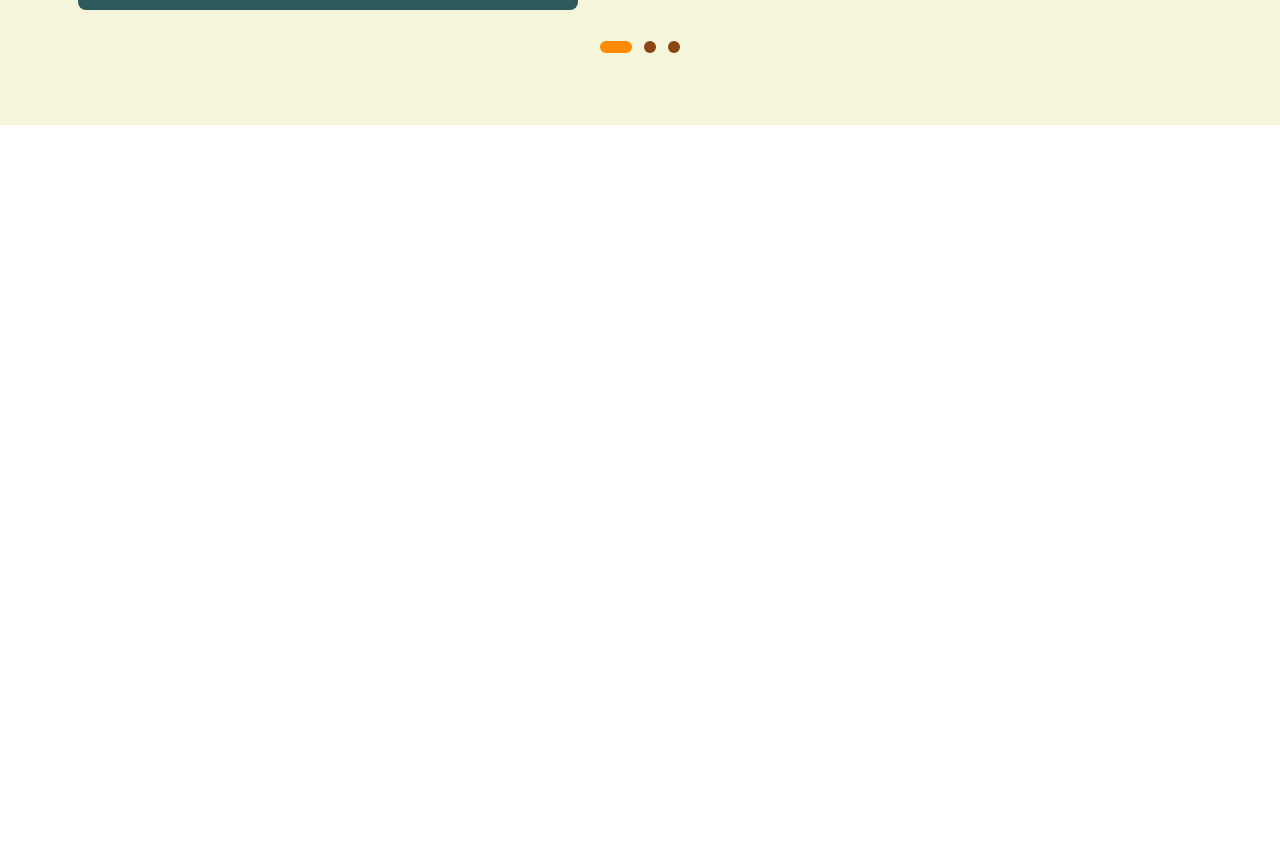
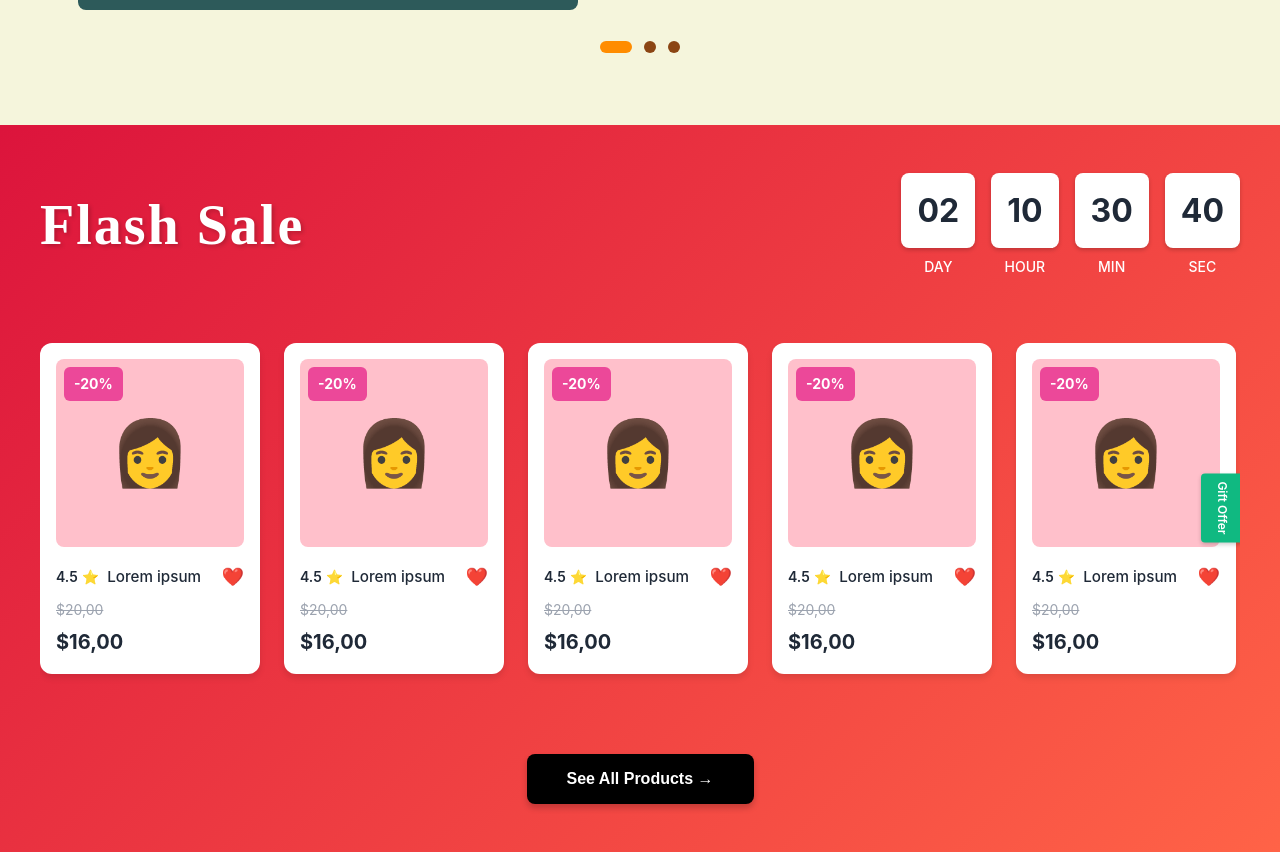
Before and after one commit to OmarFaruk00/Drago, a React (Vite) app: page / in a window 1280 px wide. Shown: the part 675-1527 px from the top of the page. Before the commit the page ends 930 px from the top, so only its background shows below. Built offline with nearby package versions, Linux system fonts and the light colour scheme; the HTML template or start-up script is replaced by a standard one.

Commit message:
Add Flash Sale section with countdown timer and product cards

```diff
--- a/src/App.jsx
+++ b/src/App.jsx
@@ -1,6 +1,7 @@
 import React from 'react'
 import Navbar from './components/Navbar'
 import Hero from './components/Hero'
+import FlashSale from './components/FlashSale'
 import './App.css'
 
 function App() {
@@ -8,6 +9,7 @@ function App() {
     <div className="App">
       <Navbar />
       <Hero />
+      <FlashSale />
       {/* Other sections will be added step by step */}
     </div>
   )
--- /dev/null
+++ b/src/components/FlashSale.css
@@ -0,0 +1,294 @@
+.flash-sale {
+  padding: 3rem 2rem;
+  background: linear-gradient(135deg, #DC143C 0%, #FF6347 100%);
+  position: relative;
+  overflow: hidden;
+}
+
+.flash-sale-header {
+  max-width: 1200px;
+  margin: 0 auto 2rem;
+  display: flex;
+  justify-content: space-between;
+  align-items: center;
+  flex-wrap: wrap;
+  gap: 2rem;
+}
+
+.flash-sale-title {
+  font-size: 3.5rem;
+  font-weight: 700;
+  color: white;
+  font-family: 'Brush Script MT', cursive;
+  text-shadow: 2px 2px 4px rgba(0, 0, 0, 0.2);
+  letter-spacing: 2px;
+}
+
+.countdown-timer {
+  display: flex;
+  gap: 1rem;
+  align-items: center;
+}
+
+.timer-segment {
+  display: flex;
+  flex-direction: column;
+  align-items: center;
+  gap: 0.5rem;
+}
+
+.timer-box {
+  background: white;
+  color: #1f2937;
+  font-size: 2rem;
+  font-weight: 700;
+  padding: 0.75rem 1rem;
+  border-radius: 8px;
+  min-width: 60px;
+  text-align: center;
+  box-shadow: 0 2px 4px rgba(0, 0, 0, 0.2);
+}
+
+.timer-label {
+  color: white;
+  font-size: 0.875rem;
+  font-weight: 500;
+  text-transform: uppercase;
+}
+
+.flash-sale-content {
+  max-width: 1200px;
+  margin: 0 auto;
+  padding: 2rem 0;
+}
+
+.products-container {
+  display: flex;
+  gap: 1.5rem;
+  overflow-x: auto;
+  padding-bottom: 1rem;
+  scrollbar-width: thin;
+  scrollbar-color: rgba(255, 255, 255, 0.5) transparent;
+}
+
+.products-container::-webkit-scrollbar {
+  height: 8px;
+}
+
+.products-container::-webkit-scrollbar-track {
+  background: transparent;
+}
+
+.products-container::-webkit-scrollbar-thumb {
+  background: rgba(255, 255, 255, 0.5);
+  border-radius: 4px;
+}
+
+.products-container::-webkit-scrollbar-thumb:hover {
+  background: rgba(255, 255, 255, 0.7);
+}
+
+.product-card {
+  background: white;
+  border-radius: 12px;
+  padding: 1rem;
+  min-width: 220px;
+  flex-shrink: 0;
+  position: relative;
+  box-shadow: 0 4px 6px rgba(0, 0, 0, 0.1);
+  transition: transform 0.3s ease, box-shadow 0.3s ease;
+}
+
+.product-card:hover {
+  transform: translateY(-4px);
+  box-shadow: 0 8px 12px rgba(0, 0, 0, 0.15);
+}
+
+.gift-badge {
+  position: absolute;
+  right: -8px;
+  top: 50%;
+  transform: translateY(-50%);
+  background: #10b981;
+  color: white;
+  padding: 0.5rem 0.75rem;
+  border-radius: 4px;
+  font-size: 0.75rem;
+  font-weight: 600;
+  z-index: 10;
+  writing-mode: vertical-rl;
+  text-orientation: mixed;
+  box-shadow: 0 2px 4px rgba(0, 0, 0, 0.2);
+}
+
+.product-image-container {
+  position: relative;
+  width: 100%;
+  aspect-ratio: 1;
+  background: #ffc0cb;
+  border-radius: 8px;
+  margin-bottom: 1rem;
+  overflow: hidden;
+}
+
+.product-image-placeholder {
+  width: 100%;
+  height: 100%;
+  display: flex;
+  align-items: center;
+  justify-content: center;
+  font-size: 4rem;
+}
+
+.discount-badge {
+  position: absolute;
+  top: 8px;
+  left: 8px;
+  background: #ec4899;
+  color: white;
+  padding: 0.375rem 0.625rem;
+  border-radius: 6px;
+  font-size: 0.875rem;
+  font-weight: 700;
+}
+
+.product-info {
+  display: flex;
+  flex-direction: column;
+  gap: 0.5rem;
+}
+
+.product-header {
+  display: flex;
+  align-items: center;
+  gap: 0.5rem;
+  flex-wrap: wrap;
+}
+
+.product-rating {
+  display: flex;
+  align-items: center;
+  gap: 0.25rem;
+  font-size: 0.875rem;
+  font-weight: 600;
+}
+
+.rating-value {
+  color: #1f2937;
+}
+
+.star-icon {
+  font-size: 0.875rem;
+}
+
+.product-name {
+  flex: 1;
+  font-size: 0.95rem;
+  font-weight: 500;
+  color: #1f2937;
+  min-width: 0;
+}
+
+.wishlist-icon {
+  font-size: 1.125rem;
+  cursor: pointer;
+  transition: transform 0.2s;
+}
+
+.wishlist-icon:hover {
+  transform: scale(1.2);
+}
+
+.product-pricing {
+  display: flex;
+  flex-direction: column;
+  gap: 0.25rem;
+}
+
+.original-price {
+  font-size: 0.875rem;
+  color: #9ca3af;
+  text-decoration: line-through;
+}
+
+.sale-price {
+  font-size: 1.25rem;
+  font-weight: 700;
+  color: #1f2937;
+}
+
+.flash-sale-footer {
+  max-width: 1200px;
+  margin: 2rem auto 0;
+  display: flex;
+  justify-content: center;
+}
+
+.see-all-button {
+  background: #000000;
+  color: white;
+  border: none;
+  padding: 1rem 2.5rem;
+  border-radius: 8px;
+  font-size: 1rem;
+  font-weight: 600;
+  cursor: pointer;
+  transition: all 0.3s ease;
+  box-shadow: 0 4px 6px rgba(0, 0, 0, 0.2);
+}
+
+.see-all-button:hover {
+  background: #333333;
+  transform: translateY(-2px);
+  box-shadow: 0 6px 12px rgba(0, 0, 0, 0.3);
+}
+
+@media (max-width: 968px) {
+  .flash-sale {
+    padding: 2rem 1.5rem;
+  }
+
+  .flash-sale-title {
+    font-size: 2.5rem;
+  }
+
+  .timer-box {
+    font-size: 1.5rem;
+    padding: 0.5rem 0.75rem;
+    min-width: 50px;
+  }
+
+  .product-card {
+    min-width: 200px;
+  }
+}
+
+@media (max-width: 640px) {
+  .flash-sale-header {
+    flex-direction: column;
+    align-items: flex-start;
+  }
+
+  .flash-sale-title {
+    font-size: 2rem;
+  }
+
+  .countdown-timer {
+    width: 100%;
+    justify-content: space-between;
+  }
+
+  .timer-box {
+    font-size: 1.25rem;
+    min-width: 45px;
+    padding: 0.5rem;
+  }
+
+  .timer-label {
+    font-size: 0.75rem;
+  }
+
+  .product-card {
+    min-width: 180px;
+  }
+}
--- /dev/null
+++ b/src/components/FlashSale.jsx
@@ -0,0 +1,118 @@
+import React, { useState, useEffect } from 'react'
+import './FlashSale.css'
+
+const FlashSale = () => {
+  const [timeLeft, setTimeLeft] = useState({
+    days: 2,
+    hours: 10,
+    minutes: 30,
+    seconds: 45
+  })
+
+  useEffect(() => {
+    const timer = setInterval(() => {
+      setTimeLeft(prev => {
+        let { days, hours, minutes, seconds } = prev
+
+        if (seconds > 0) {
+          seconds--
+        } else {
+          seconds = 59
+          if (minutes > 0) {
+            minutes--
+          } else {
+            minutes = 59
+            if (hours > 0) {
+              hours--
+            } else {
+              hours = 23
+              if (days > 0) {
+                days--
+              }
+            }
+          }
+        }
+
+        return { days, hours, minutes, seconds }
+      })
+    }, 1000)
+
+    return () => clearInterval(timer)
+  }, [])
+
+  const formatTime = (value) => {
+    return String(value).padStart(2, '0')
+  }
+
+  const products = [
+    { id: 1, name: 'Lorem ipsum', price: 20.00, salePrice: 16.00, discount: 20, rating: 4.5, hasGift: false },
+    { id: 2, name: 'Lorem ipsum', price: 20.00, salePrice: 16.00, discount: 20, rating: 4.5, hasGift: false },
+    { id: 3, name: 'Lorem ipsum', price: 20.00, salePrice: 16.00, discount: 20, rating: 4.5, hasGift: false },
+    { id: 4, name: 'Lorem ipsum', price: 20.00, salePrice: 16.00, discount: 20, rating: 4.5, hasGift: false },
+    { id: 5, name: 'Lorem ipsum', price: 20.00, salePrice: 16.00, discount: 20, rating: 4.5, hasGift: true },
+  ]
+
+  return (
+    <section className="flash-sale">
+      <div className="flash-sale-header">
+        <div className="flash-sale-title">Flash Sale</div>
+        <div className="countdown-timer">
+          <div className="timer-segment">
+            <div className="timer-box">{formatTime(timeLeft.days)}</div>
+            <div className="timer-label">Day</div>
+          </div>
+          <div className="timer-segment">
+            <div className="timer-box">{formatTime(timeLeft.hours)}</div>
+            <div className="timer-label">Hour</div>
+          </div>
+          <div className="timer-segment">
+            <div className="timer-box">{formatTime(timeLeft.minutes)}</div>
+            <div className="timer-label">Min</div>
+          </div>
+          <div className="timer-segment">
+            <div className="timer-box">{formatTime(timeLeft.seconds)}</div>
+            <div className="timer-label">Sec</div>
+          </div>
+        </div>
+      </div>
+
+      <div className="flash-sale-content">
+        <div className="products-container">
+          {products.map((product) => (
+            <div key={product.id} className="product-card">
+              {product.hasGift && (
+                <div className="gift-badge">Gift Offer</div>
+              )}
+              <div className="product-image-container">
+                <div className="product-image-placeholder">
+                  <span>👩</span>
+                </div>
+                <div className="discount-badge">-{product.discount}%</div>
+              </div>
+              <div className="product-info">
+                <div className="product-header">
+                  <div className="product-rating">
+                    <span className="rating-value">{product.rating}</span>
+                    <span className="star-icon">⭐</span>
+                  </div>
+                  <div className="product-name">{product.name}</div>
+                  <div className="wishlist-icon">❤️</div>
+                </div>
+                <div className="product-pricing">
+                  <span className="original-price">${product.price.toFixed(2).replace('.', ',')}</span>
+                  <span className="sale-price">${product.salePrice.toFixed(2).replace('.', ',')}</span>
+                </div>
+              </div>
+            </div>
+          ))}
+        </div>
+      </div>
+
+      <div className="flash-sale-footer">
+        <button className="see-all-button">See All Products →</button>
+      </div>
+    </section>
+  )
+}
+
+export default FlashSale
```
